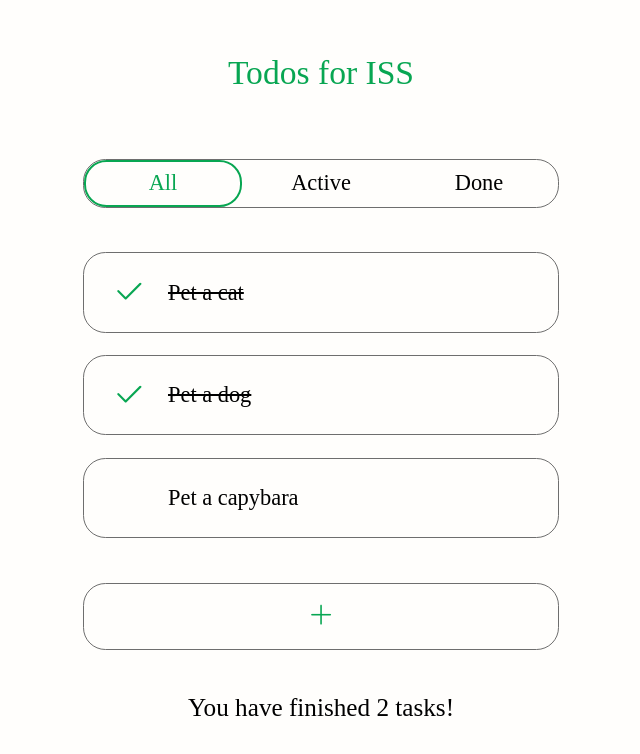
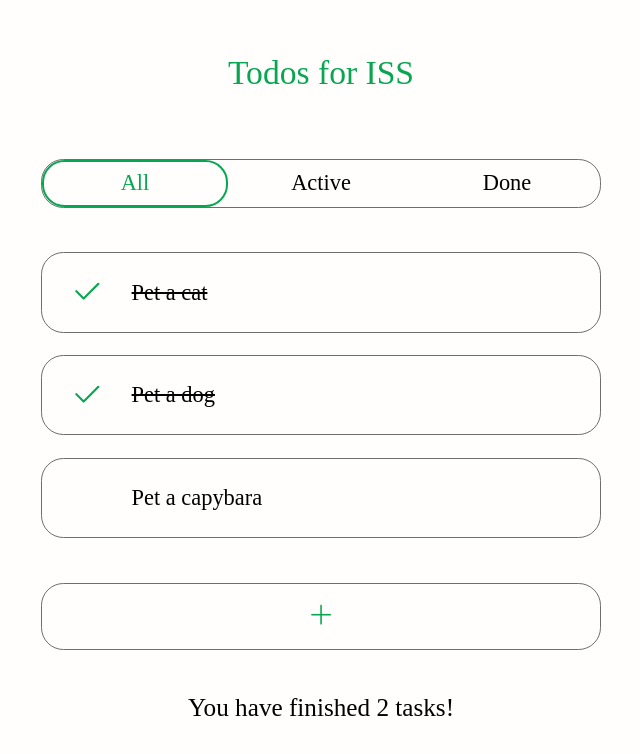
Before and after one commit to shevkate/iss-todo, a Vue app: page / in a window 1280 px wide. Shown: the part 148-902 px from the top of the page, without its empty margins (319-959 px from the left). Built offline with nearby package versions, Linux system fonts and the light colour scheme.

Commit message:
Fix: deleting, editing

```diff
--- a/src/App.vue
+++ b/src/App.vue
@@ -9,6 +9,7 @@
     :todos="filteredTodos"
     @click-todo="clickTodo"
     @remove-todo="removeTodo"
+
 />
   </main>
   <NewToDo @add-new-to-do="addNewToDo"/>
@@ -20,10 +21,10 @@ import Header from "@/components/layout/Header.vue";
 import Footer, {Status} from "@/components/layout/Footer.vue";
 import ToDoList from "@/components/ToDoList.vue";
 import FiltersBar from "@/components/FiltersBar.vue";
-import { Todo } from './types/Todo';
-import { Filter } from './types/Filter';
-import { computed, ref } from "vue";
-import type { ComputedRef, Ref } from 'vue'
+import {Todo} from './types/Todo';
+import {Filter} from './types/Filter';
+import type {ComputedRef, Ref} from 'vue'
+import {computed, ref} from "vue";
 import NewToDo from "@/components/NewToDo.vue";
 
 let items: Ref<Todo[]> | ComputedRef<Todo[]> | Todo[] = [
@@ -78,6 +79,24 @@ const removeTodo = (id: number) => {
   todos.value = todos.value.filter((todo: Todo) => todo.id !== id)
 }
 
+let editedTodo: Ref<Todo> = ref(null);
+let editedTodoText: Ref<string> = ref('');
+
+// const editTodo = (todo: Todo): void => {
+//   editedTodo.value = todo
+//   editedTodoText.value = todo.text
+// }
+//
+// const updateTodo = (todo: Todo): void => {
+//   if(!editedTodo.value) {
+//     return;
+//   } else if (!todo.text) {
+//     removeTodo(todo.id)
+//   }
+//   editedTodo.value = null;
+//   todo.text = editedTodoText.value.trim();
+// }
+
 const setFilter = (filter: Filter): void => {
   activeFilter.value = filter
 }
--- a/src/assets/main.css
+++ b/src/assets/main.css
@@ -4,5 +4,5 @@
   display: flex;
   flex-direction: column;
   gap: 3.2rem;
-  width: 34rem;
+  width: 40rem;
 }
--- a/src/components/NewToDo.vue
+++ b/src/components/NewToDo.vue
@@ -1,6 +1,6 @@
 <template>
   <section class="add-todo">
-    <div
+    <form
         v-if="isVisible"
         class="add-todo__item"
         @submit.prevent="$emit('addNewToDo',{
@@ -19,7 +19,7 @@
         <input v-model="todoText" class="input" />
       </div>
       <button class="button button--filled">Add task</button>
-    </div>
+    </form>
     <button
         v-else
         class="add-todo__show-item-button"
@@ -56,7 +56,7 @@ const closeNewToDo = () => {
 <style scoped>
 .add-todo {
   display: grid;
-  gap: 1.6rem;
+  gap: 1.2rem;
 }
 
 .add-todo__show-item-button {
--- a/src/components/ToDoItem.vue
+++ b/src/components/ToDoItem.vue
@@ -1,6 +1,6 @@
 <script setup lang="ts">
 import { Todo } from '@/types/Todo';
-import { PropType, defineEmits, defineProps } from 'vue';
+import {PropType, defineEmits, defineProps} from 'vue';
 
 defineProps({
   todo: { type: Object as PropType<Todo>, required: true}
@@ -8,27 +8,33 @@ defineProps({
 
 defineEmits([
     'clickTodo',
-    'removeTodo'
+    'removeTodo',
+    'editTodo'
 ])
 
 </script>
 
 <template>
-  <li class="todo-item" :class="{'todo-item--done': todo.done}" @click="$emit('clickTodo', todo.id)">
+  <li class="todo-item"
+      :class="{'todo-item--done': todo.done}"
+      @click="$emit('clickTodo', todo.id)">
     <div class="todo-item__status">
       <i class="bi bi-check2"></i>
     </div>
     <span class="todo-item__text">{{ todo.text }}</span>
-    <button class="todo-item__remove-button" @click.stop="$emit('removeTodo', todo.id)">
+    <button class="todo-item__button" @click.stop="$emit('removeTodo', todo.id)">
       <i class="bi bi-trash3"></i>
     </button>
+<!--    <button class="todo-item__button" @click.stop="$emit('editTodo', todo)">-->
+<!--      <i class="bi bi-pencil"></i>-->
+<!--    </button>-->
   </li>
 </template>
 
 <style scoped>
 .todo-item {
   display: grid;
-  grid-template-columns: 2.4rem 1fr 1.6rem;
+  grid-template-columns: 2.8rem 1fr 1.6rem 1.6rem;
   align-items: center;
   gap: 1.6rem;
   padding: 1.6rem 2rem;
@@ -37,6 +43,10 @@ defineEmits([
   transition: box-shadow 0.2s;
   cursor: pointer;
   font-size: 1.6rem;
+}
+
+.todo-item--editing {
+  border-color: red
 }
 
 .todo-item:hover {
@@ -76,17 +86,18 @@ defineEmits([
   display: block;
 }
 
-.todo-item__remove-button {
+.todo-item__button
+{
   opacity: 0;
   color: var(--color-border);
   transition: opacity 0.2s;
 }
 
-.todo-item:hover .todo-item__remove-button {
+.todo-item:hover .todo-item__button {
   opacity: 1;
 }
 
-.todo-item__remove-button:hover {
+.todo-item__button:hover  {
   color: var(--primary-color);
 }
 </style>
--- a/src/components/ToDoList.vue
+++ b/src/components/ToDoList.vue
@@ -9,7 +9,8 @@ defineProps({
 
 defineEmits([
   'clickTodo',
-  'removeTodo'
+  'removeTodo',
+  'editTodo'
 ])
 
 </script>
@@ -22,6 +23,7 @@ defineEmits([
       :todo="todo"
       @click-todo="$emit('clickTodo', todo.id)"
       @remove-todo="$emit('removeTodo', todo.id)"
+      @edit-todo="$emit('editTodo', todo)"
   />
 </ul>
 </template>
```
